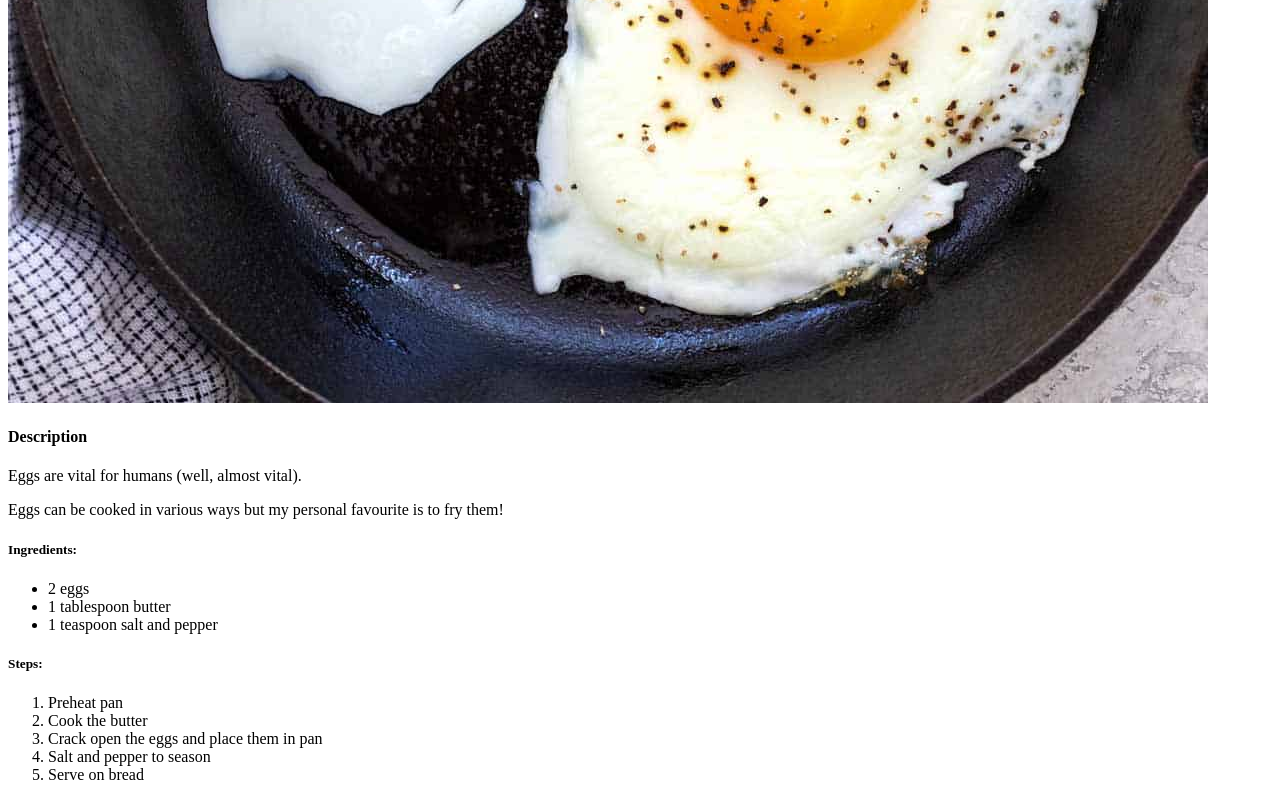
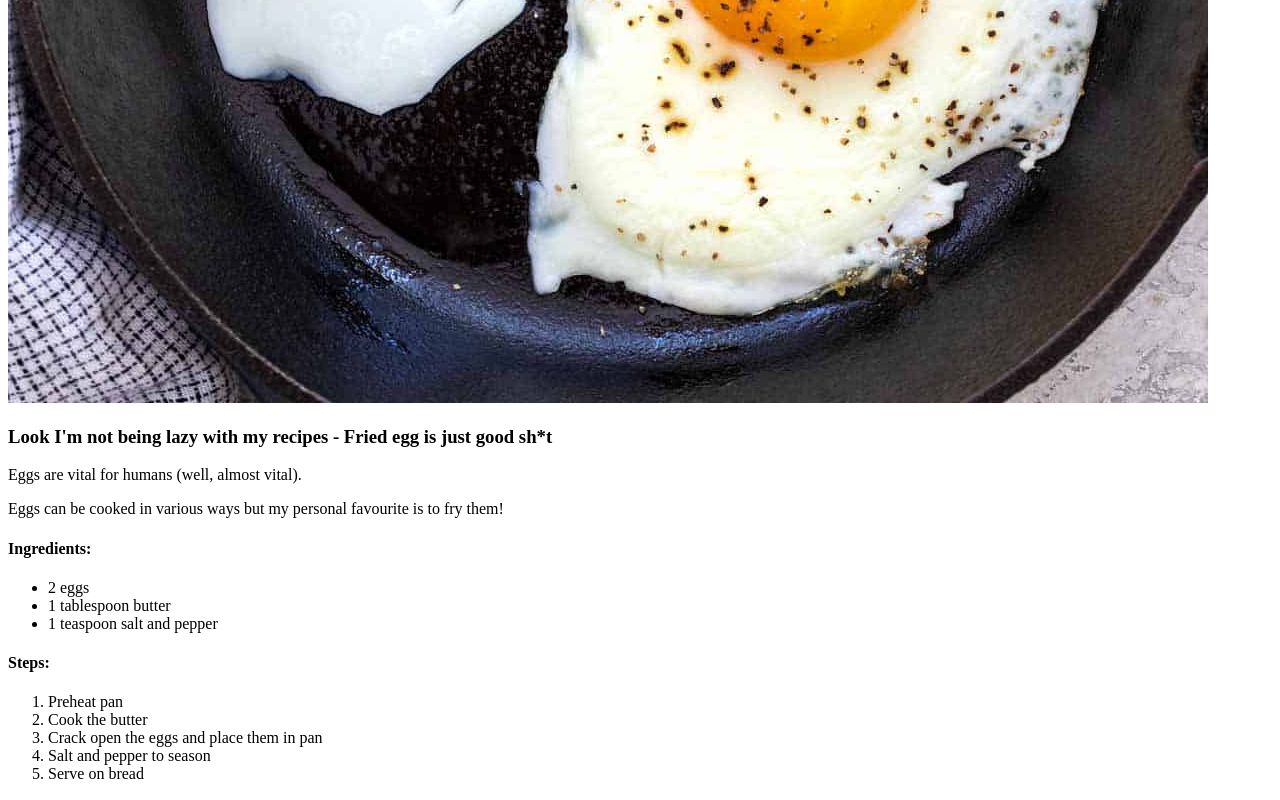
Before and after one commit to jawadIJ/odin-recipes, a plain HTML site: page pages/recipes/fried-egg.html in a window 1280 px wide. Shown: the part 877-1677 px from the top of the page. Drawn offline with Linux system fonts and the light colour scheme.

```diff
--- a/pages/recipes/fried-egg.html
+++ b/pages/recipes/fried-egg.html
@@ -10,7 +10,7 @@
 
         <img src="../../img/fried-egg-pic.jpg" alt="fried egg">
 
-        <h4>Description</h4>
+        <h3>Look I'm not being lazy with my recipes - Fried egg is just good sh*t</h3>
         <p>
             Eggs are vital for humans (well, almost vital).
         </p>
@@ -19,14 +19,14 @@
             is to fry them!
         </p>
 
-        <h5>Ingredients:</h5>
+        <h4>Ingredients:</h4>
         <ul>
             <li>2 eggs</li>
             <li>1 tablespoon butter</li>
             <li>1 teaspoon salt and pepper</li>
         </ul>
 
-        <h5>Steps:</h5>
+        <h4>Steps:</h4>
         <ol>
             <li>Preheat pan</li>
             <li>Cook the butter</li>
```
Also changed, not shown: index.html (+1 -1 lines), pages/recipes/chicken-biryani.html (+3 -3 lines), pages/recipes/pepperoni-pizza.html (+3 -3 lines).
